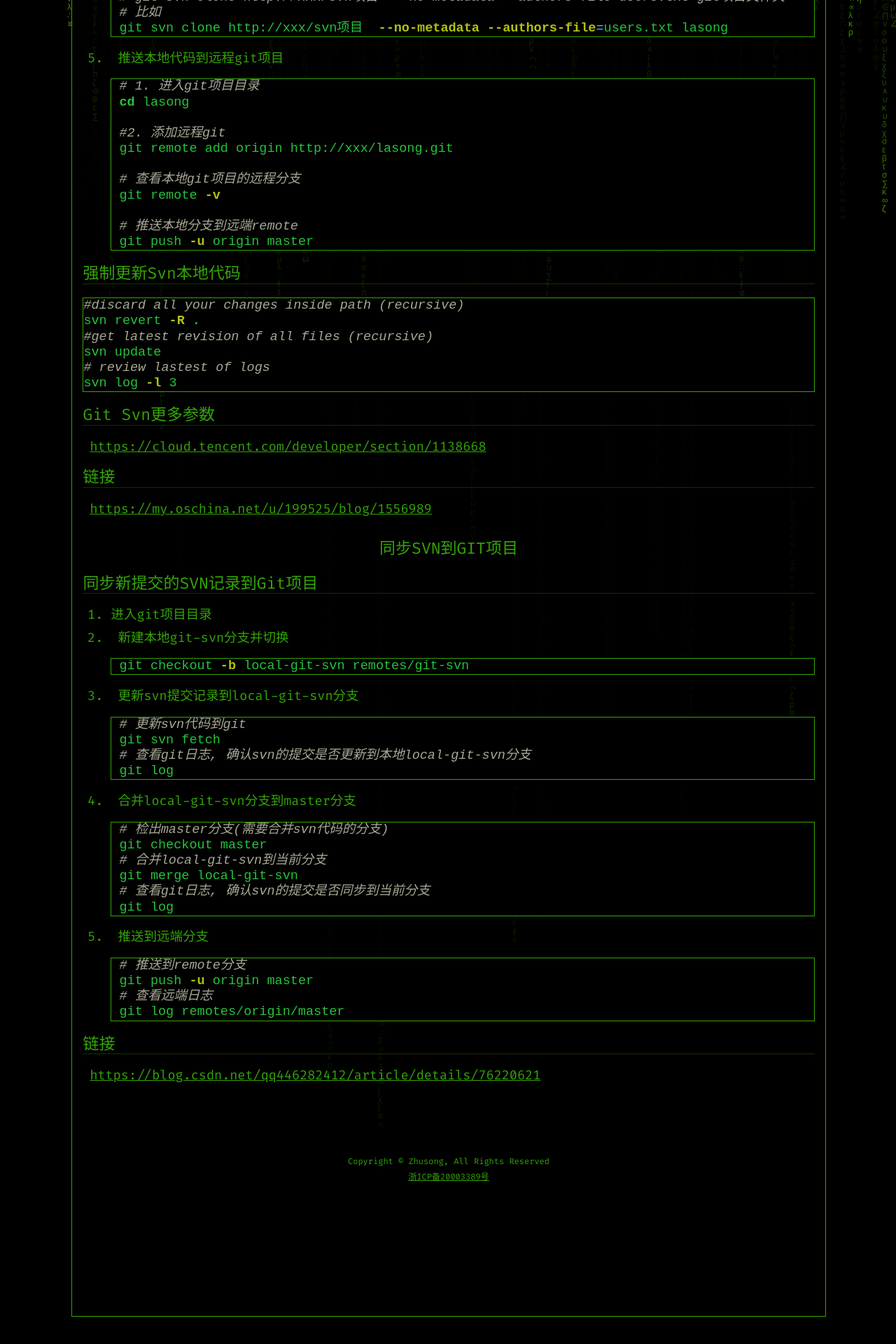
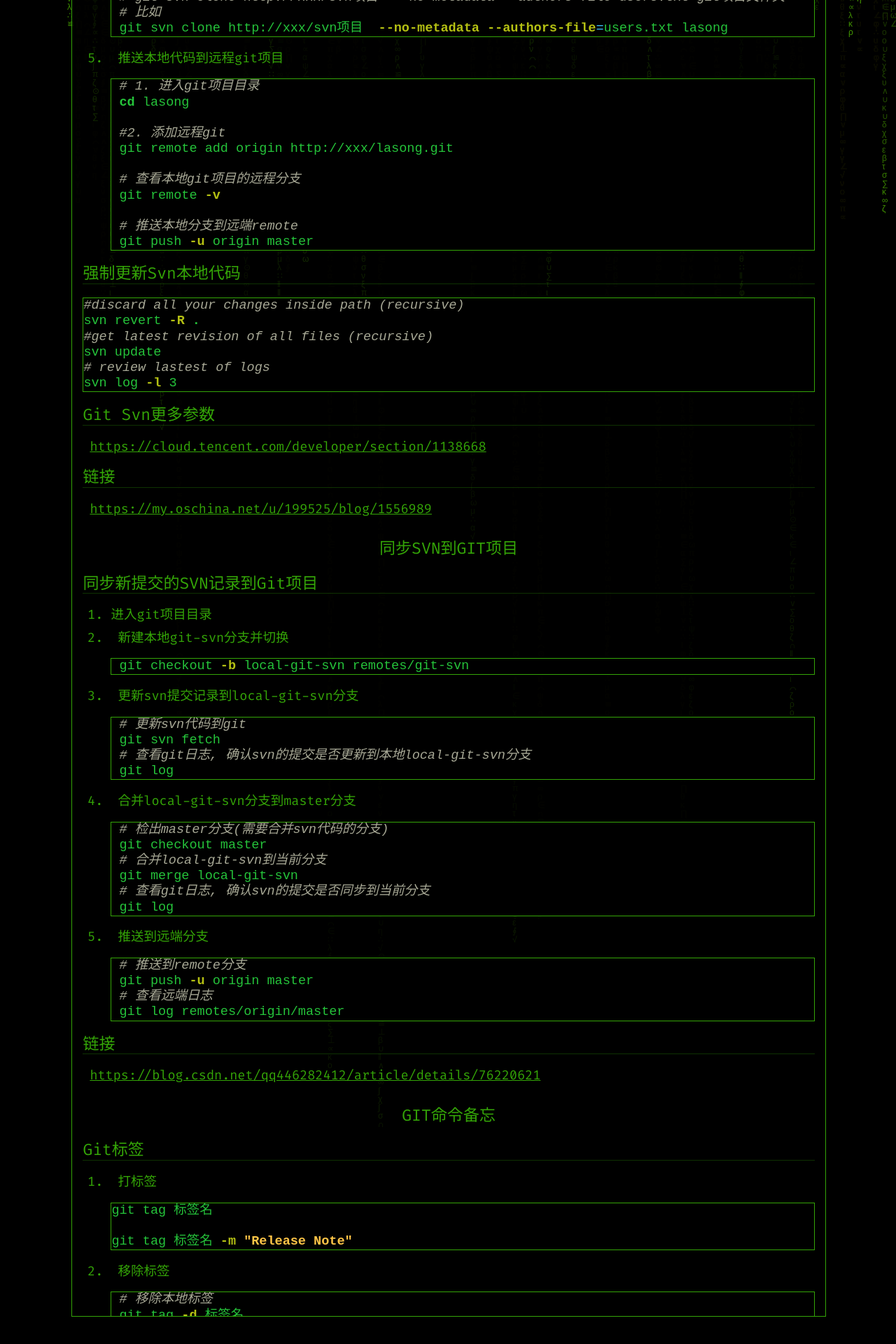
Before and after one commit to zhusonger/www.lasong.com.cn, a Jekyll site: the page built from _posts/Mac/2020-08-10-svn-git.md, in a window 1280 px wide. Shown: the part 1074-2994 px from the top of the page at 70% size. Built offline with Jekyll 4.4.1, drawn with Linux system fonts in a browser that asks for light colours.

Commit message:
git 标签

````diff
--- a/_posts/Mac/2020-08-10-svn-git.md
+++ b/_posts/Mac/2020-08-10-svn-git.md
@@ -125,3 +125,25 @@ svn log -l 3
 
 ## 链接
 <https://blog.csdn.net/qq446282412/article/details/76220621>
+
+
+# Git命令备忘
+
+## Git标签
+
+1.  打标签
+
+	```shell
+	git tag 标签名
+
+	git tag 标签名 -m "Release Note"
+	```
+
+2. 移除标签
+
+	```shell
+	# 移除本地标签
+	git tag -d 标签名
+	# 移除远程标签
+	git push origin :refs/tags/标签名
+	```
````
